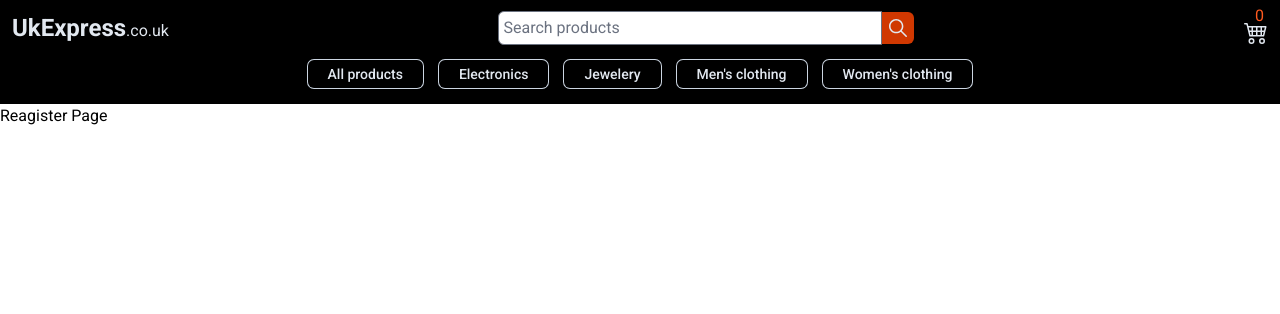
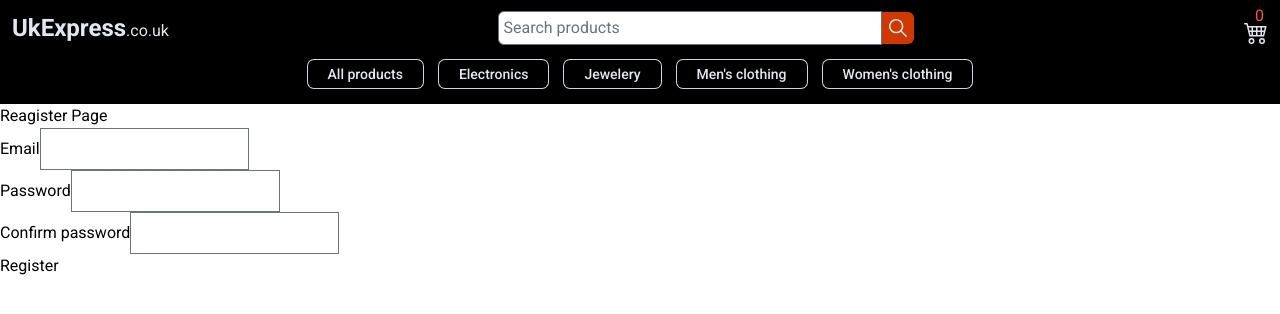
Before and after one commit to NDraganov/uk-express, a React (Vite) app: page /register in a window 1280 px wide. Shown: the top 314 px of the page. Built offline with nearby package versions, Linux system fonts and the light colour scheme.

Commit message:
Create boilerplate for the login and register forms

```diff
--- /dev/null
+++ b/src/features/auth/login/LoginForm.tsx
@@ -0,0 +1,26 @@
+import { type FormEvent } from "react";
+import SubmitButton from "../../../ui/SubmitButton";
+
+export default function LoginForm() {
+  function handleSubmit(e: FormEvent) {
+    e.preventDefault();
+  }
+
+  return (
+    <form onSubmit={handleSubmit}>
+      <div>
+        <label htmlFor="username">Username</label>
+        <input type="email" name="username" id="username" />
+      </div>
+      <div>
+        <label htmlFor="password">Password</label>
+        <input type="password" name="password" id="password" />
+      </div>
+      <SubmitButton
+        title="Login"
+        disabled={false}
+        onSubmit={() => handleSubmit}
+      />
+    </form>
+  );
+}
--- /dev/null
+++ b/src/features/auth/register/RegisterForm.tsx
@@ -0,0 +1,29 @@
+import { type FormEvent } from "react";
+import SubmitButton from "../../../ui/SubmitButton";
+
+export default function RegisterForm() {
+  function handleSubmit(e: FormEvent) {
+    e.preventDefault();
+  }
+  return (
+    <form onSubmit={handleSubmit}>
+      <div>
+        <label htmlFor="email">Email</label>
+        <input type="email" name="email" id="email" />
+      </div>
+      <div>
+        <label htmlFor="password">Password</label>
+        <input type="password" name="password" id="password" />
+      </div>
+      <div>
+        <label htmlFor="confirmPassword">Confirm password</label>
+        <input type="email" name="confirmPassword" id="confirmPassword" />
+      </div>
+      <SubmitButton
+        title="Register"
+        disabled={false}
+        onSubmit={() => handleSubmit}
+      />
+    </form>
+  );
+}
--- a/src/pages/LoginPage.tsx
+++ b/src/pages/LoginPage.tsx
@@ -1,7 +1,10 @@
+import LoginForm from "../features/auth/login/LoginForm";
+
 export default function LoginPage() {
   return (
     <main>
       <h1>Login Page</h1>
+      <LoginForm />
     </main>
   );
 }
--- a/src/pages/RegisterPage.tsx
+++ b/src/pages/RegisterPage.tsx
@@ -1,7 +1,10 @@
+import RegisterForm from "../features/auth/register/RegisterForm";
+
 export default function RegisterPage() {
   return (
     <main>
       <h1>Reagister Page</h1>
+      <RegisterForm />
     </main>
   );
 }
--- /dev/null
+++ b/src/ui/SubmitButton.tsx
@@ -0,0 +1,17 @@
+interface SubmitButtonProps {
+  title: string;
+  onSubmit: () => void;
+  disabled: boolean;
+}
+
+export default function SubmitButton({
+  title,
+  onSubmit,
+  disabled,
+}: SubmitButtonProps) {
+  return (
+    <button className="" disabled={disabled} onClick={onSubmit}>
+      {title}
+    </button>
+  );
+}
```
